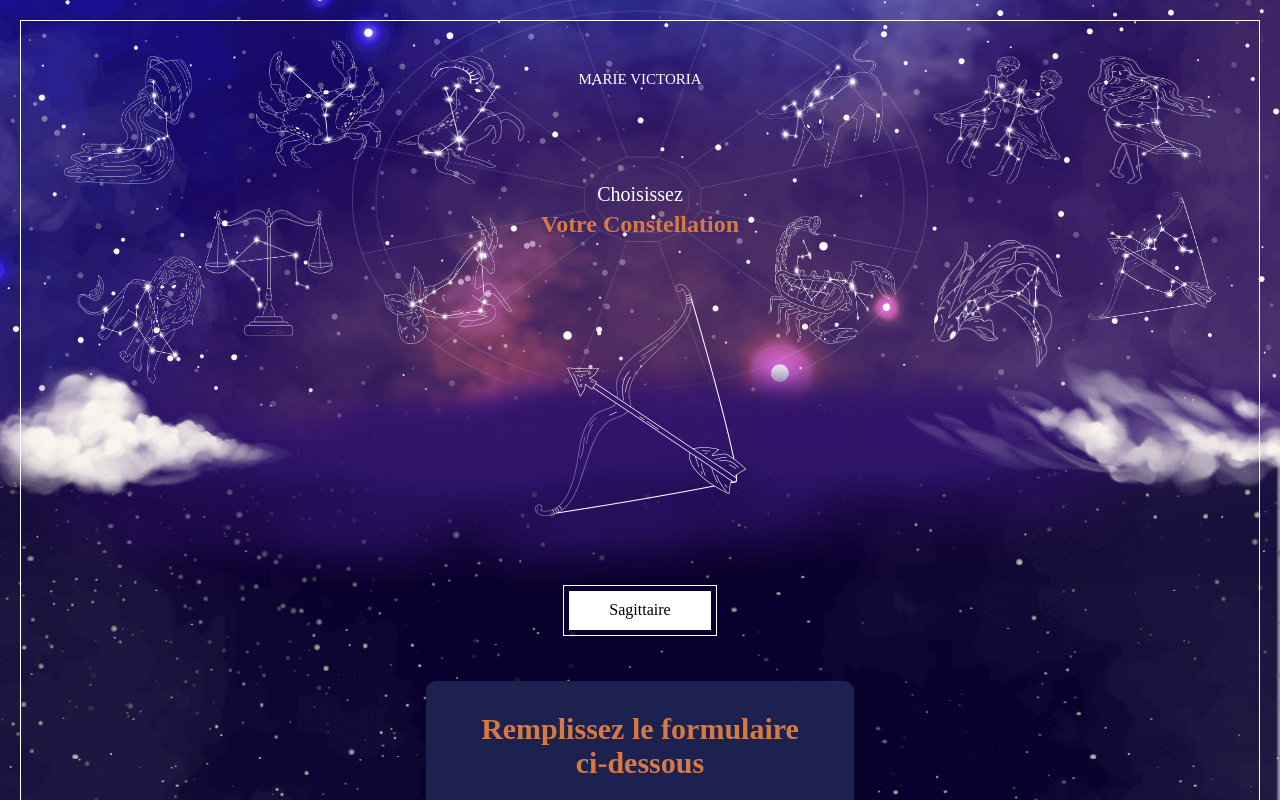
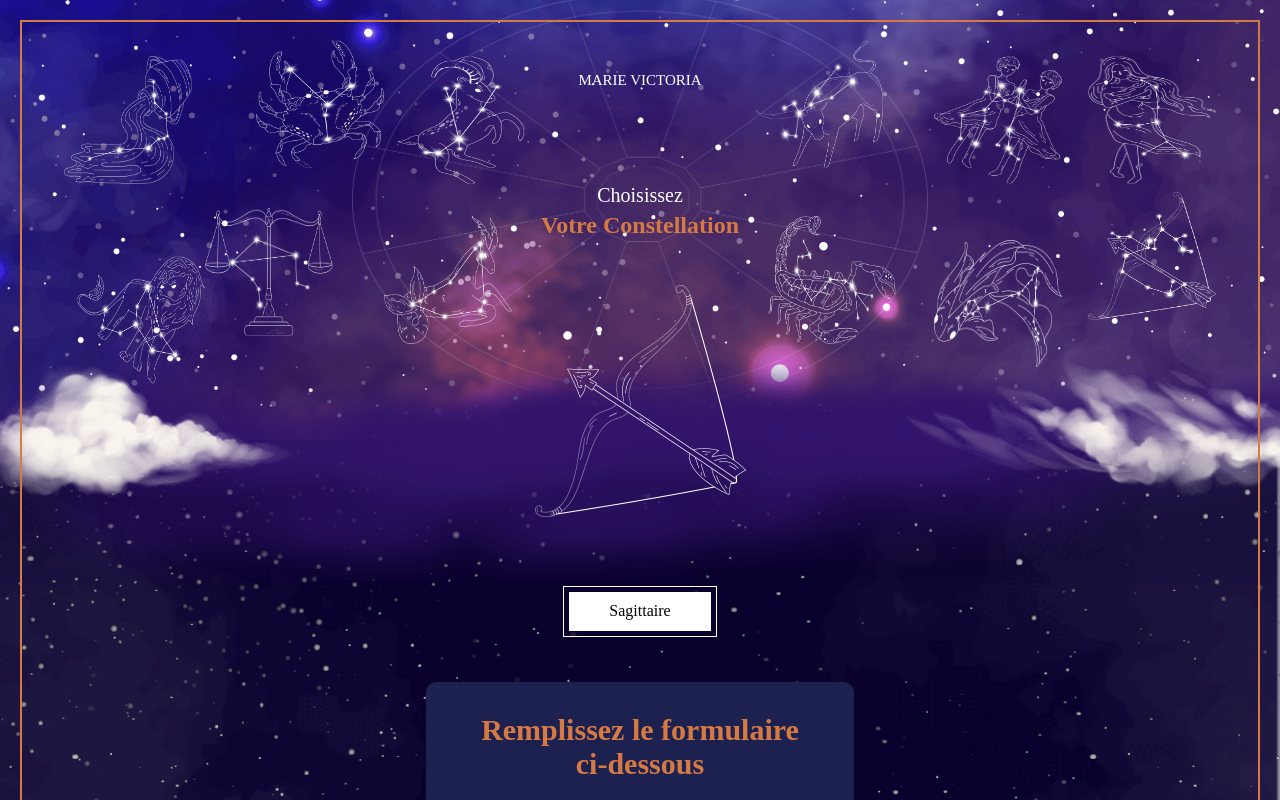
Before and after one commit to mahita098/media-test, a plain HTML site: page index.html in a window 1280 px wide. Shown: the top 800 px of the page. Drawn offline with Linux system fonts and the light colour scheme.

```diff
--- a/main.css
+++ b/main.css
@@ -80,7 +80,7 @@
     align-items: center;
     text-align: center;
     gap: 25px;
-    border: 1px solid white;
+    border: 2px solid rgb(214, 122, 68);
 }
 
 
```
Also changed, not shown: 1 other file.
